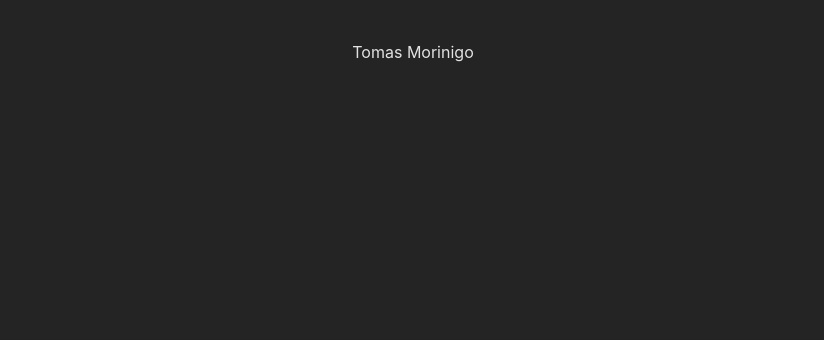
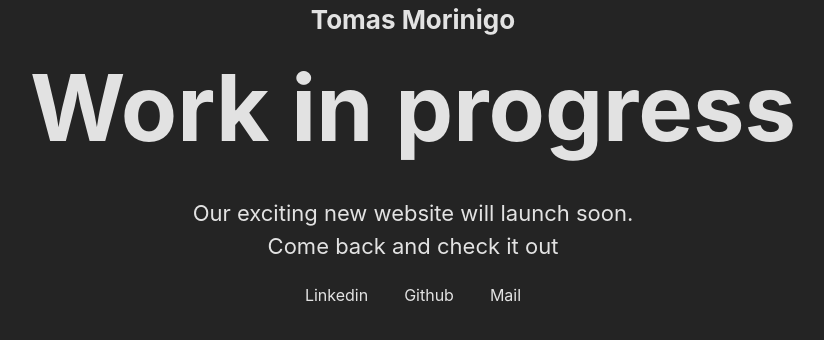
Before and after one commit to tomimorinigo/portfolio, a React (Vite) app: page / in a window 1280 px wide. Shown: the top 340 px of the page, without its empty margins (227-1051 px from the left). Built offline with nearby package versions, Linux system fonts and the light colour scheme.

Commit message:
Update portfolio with personal information and styling

```diff
--- a/index.html
+++ b/index.html
@@ -2,7 +2,7 @@
 <html lang="en">
   <head>
     <meta charset="UTF-8" />
-    <link rel="icon" type="image/svg+xml" href="/vite.svg" />
+    <link rel="icon" type="image" href="/logo.png" />
     <meta name="viewport" content="width=device-width, initial-scale=1.0" />
     <title>Tomas Morinigo - Portfolio</title>
   </head>
--- a/src/App.css
+++ b/src/App.css
@@ -1,6 +1,49 @@
+*{
+  margin: 0;
+  padding: 0;
+  box-sizing: border-box;
+}
+
 #root {
-  max-width: 1280px;
+  width: 100%;
+  text-align: center;
+  height: 75vh;
+}
+
+.main{
   margin: 0 auto;
-  padding: 2rem;
-  text-align: center;
+  width: 800px;
 }
+
+.main h1{
+  font-size: 26px;
+  user-select: none;
+}
+
+.main__center{
+  display: flex;
+  flex-direction: column;
+  justify-content: center;
+  align-items: center;
+}
+
+.main__center h2{
+  font-size: 92px;
+}
+
+.main__center p{
+  margin-top: 20px;
+  font-size: 22px;
+}
+
+.social-media{
+  margin-top: 20px;
+  display: flex;
+  justify-content: center;
+  align-items: center;
+  list-style: none;
+}
+
+.social-media li{
+  margin: 0 18px;
+}
--- a/src/App.jsx
+++ b/src/App.jsx
@@ -1,14 +1,23 @@
-import { useState } from 'react'
-import reactLogo from './assets/react.svg'
-import viteLogo from '/vite.svg'
 import './App.css'
 
 function App() {
-  const [count, setCount] = useState(0)
 
   return (
     <section className="main">
-      Tomas Morinigo
+      <h1>Tomas Morinigo</h1>
+      <div className='main__center'>
+        <h2>Work in progress</h2>
+        <p>Our exciting new website will launch soon. <br />
+          Come back and check it out
+        </p>
+
+        <ul className='social-media'>
+          <li>Linkedin</li>
+          <li>Github</li>
+          <li>Mail</li>
+        </ul>
+
+      </div>
     </section>
   )
 }
```
Also changed, not shown: public/logo.png (added), 1 other file (tests, documents, lock files or other folders).
